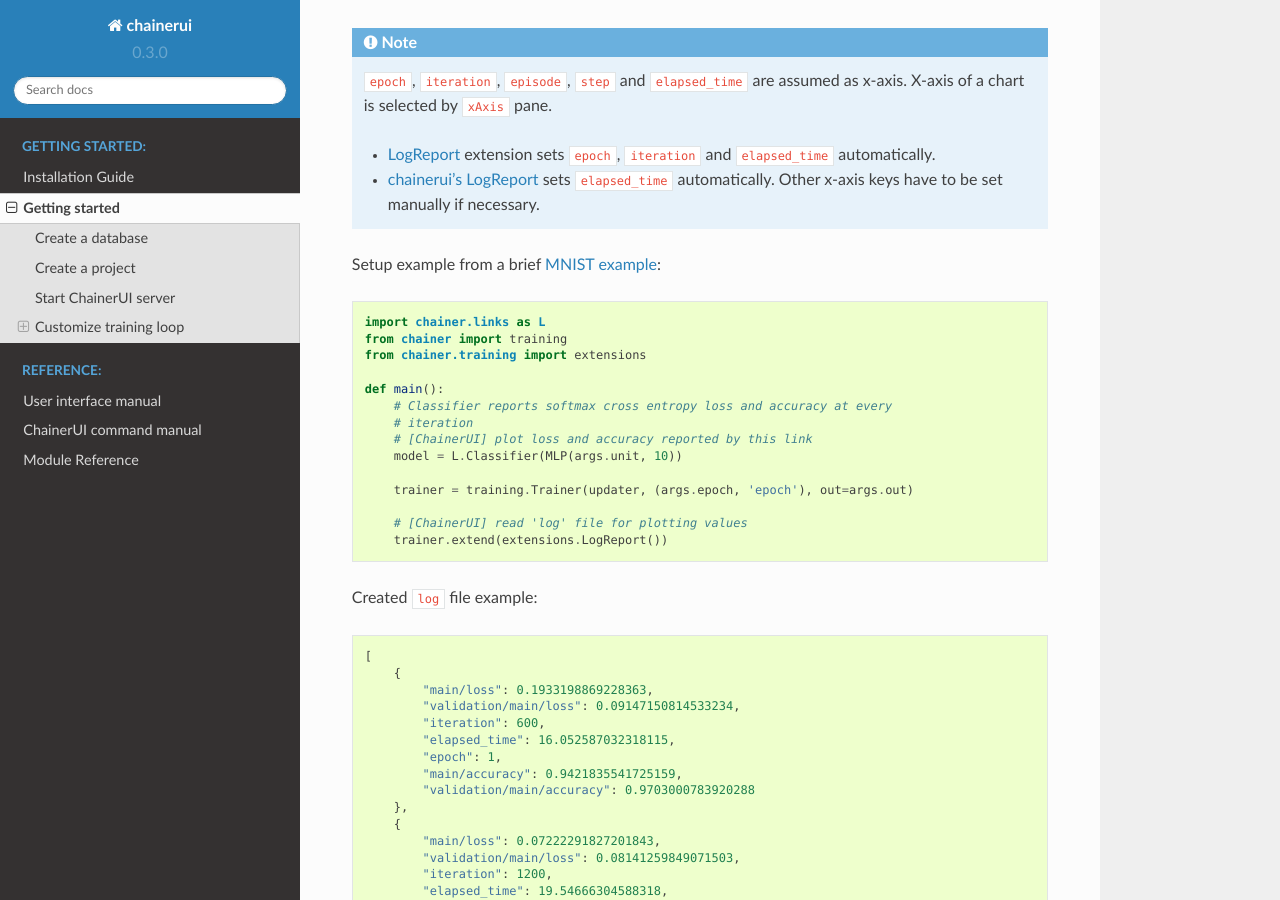
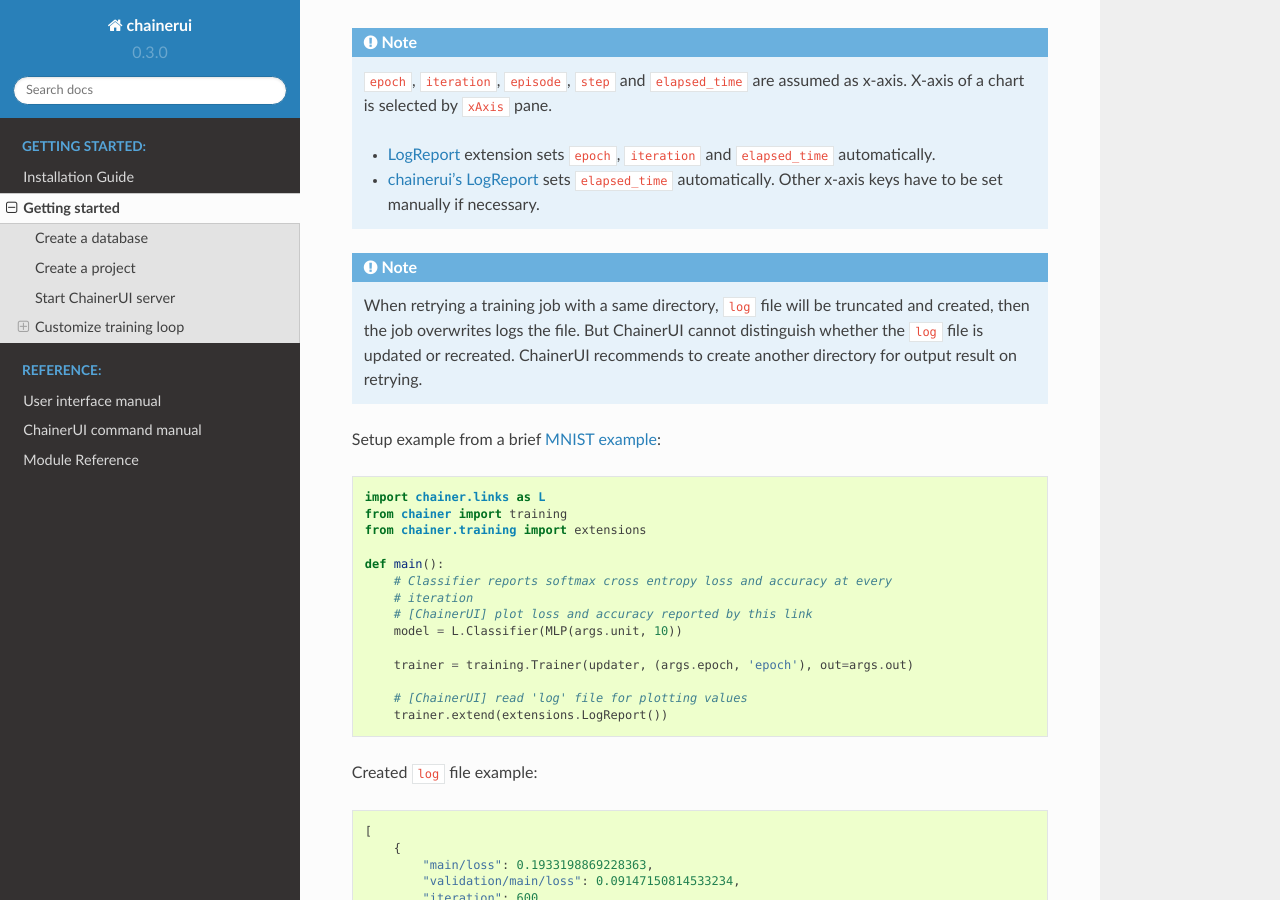
Before and after one commit to chainer/chainerui, a Sphinx documentation site: the page built from docs/source/getstart.rst, in a window 1280 px wide and 900 px high, scrolled down 2162 px. Built offline with Sphinx 7.4.7 and the Read the Docs theme 2.0.0, drawn with Linux system fonts in a browser that asks for light colours.

Commit message:
add about log overwriting

```diff
--- a/docs/source/getstart.rst
+++ b/docs/source/getstart.rst
@@ -79,6 +79,10 @@ ChainerUI plots training log values read from  the ``log`` files and shows the t
 
    * `LogReport <https://docs.chainer.org/en/v3/reference/generated/chainer.training.extensions.LogReport.html>`__ extension sets ``epoch``, ``iteration`` and ``elapsed_time`` automatically.
    * :ref:`chainerui's LogReport <module_log_report>` sets ``elapsed_time`` automatically. Other x-axis keys have to be set manually if necessary.
+
+.. note::
+
+   When retrying a training job with a same directory, ``log`` file will be truncated and created, then the job overwrites logs the file. But ChainerUI cannot distinguish whether the ``log`` file is updated or recreated. ChainerUI recommends to create another directory for output result on retrying.
 
 Setup example from a brief  `MNIST example <https://github.com/chainer/chainerui/blob/master/examples/train_mnist.py>`__:
 
```
